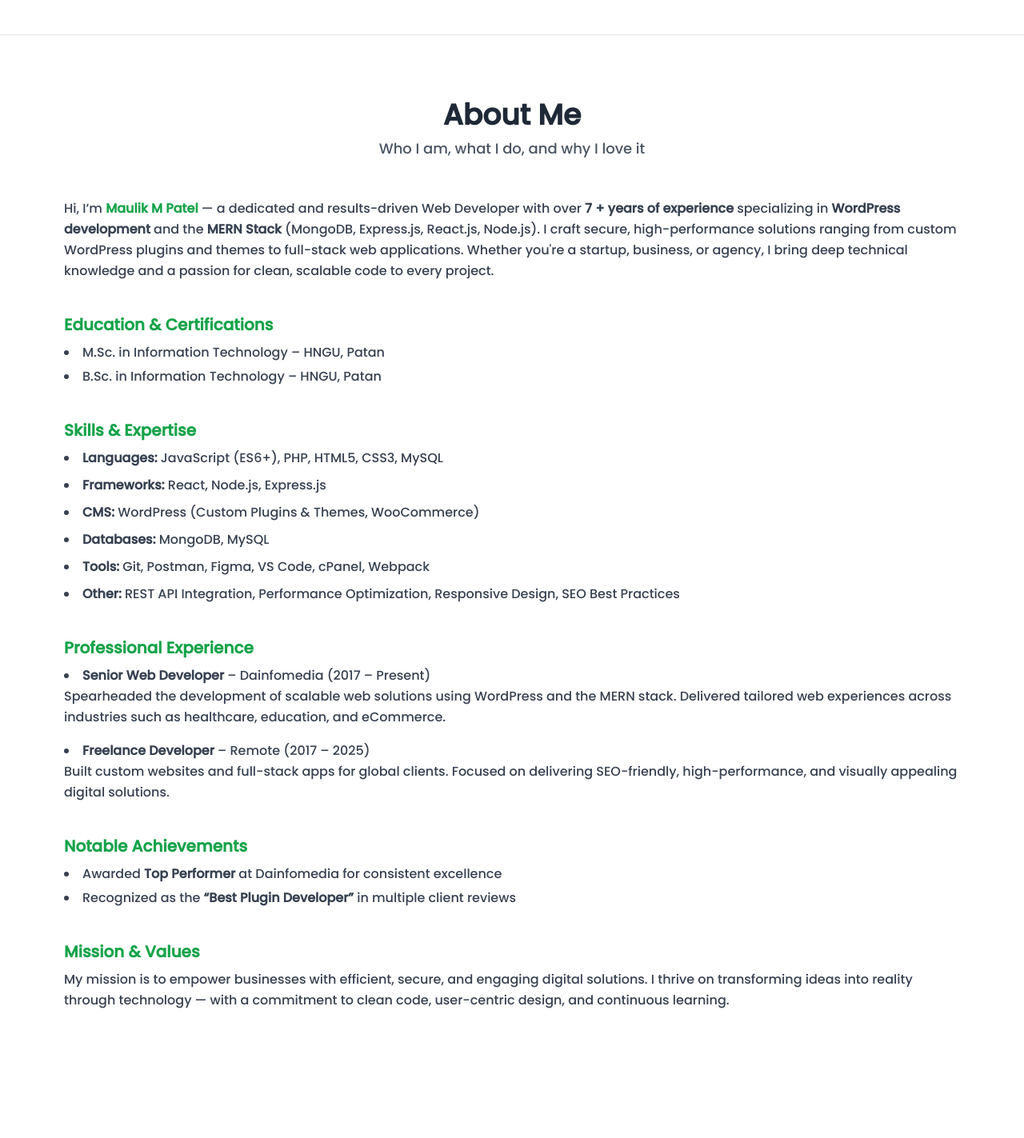
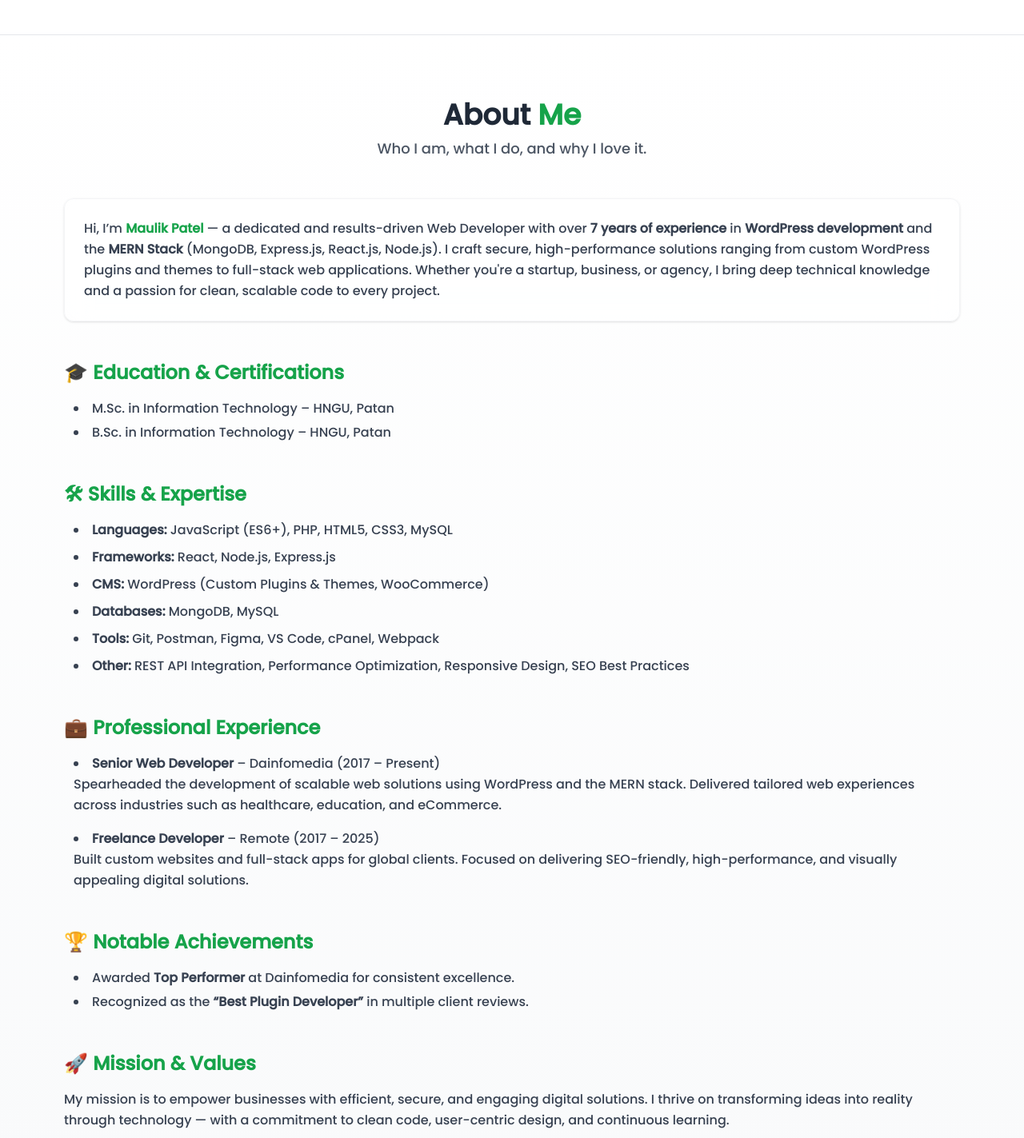
Before and after one commit to devbymaulik/portfolio, a React (Vite) app: page / in a window 1280 px wide. Shown: the part 820-2243 px from the top of the page at 80% size. Built offline with nearby package versions, Linux system fonts and the light colour scheme.

Commit message:
Update My Project Portfolio

```diff
--- a/src/components/About.jsx
+++ b/src/components/About.jsx
@@ -1,48 +1,56 @@
 import React from "react";
+
 function About() {
   return (
     <section
       name="About"
-      className="max-w-screen-2xl container mx-auto px-4 md:px-20 py-20"
+      className="max-w-screen-2xl mx-auto px-4 md:px-20 py-20 bg-gradient-to-b from-white to-gray-50"
     >
+      {/* Header */}
       <div className="text-center mb-12">
-        <h2 className="text-4xl font-extrabold text-gray-800">About Me</h2>
+        <h2 className="text-4xl font-bold text-gray-800">
+          About <span className="text-green-600">Me</span>
+        </h2>
         <p className="text-gray-600 text-lg mt-2">
-          Who I am, what I do, and why I love it
+          Who I am, what I do, and why I love it.
         </p>
       </div>
 
-      <div className="space-y-10 text-gray-700 text-base leading-relaxed">
-        <section>
+      {/* Content Grid */}
+      <div className="space-y-12 text-gray-700 text-base leading-relaxed">
+        {/* Introduction */}
+        <div className="bg-white/60 backdrop-blur-lg rounded-xl shadow p-6 border border-gray-100">
           <p>
-            Hi, I’m <strong className="text-green-600">Maulik M Patel</strong> —
-            a dedicated and results-driven Web Developer with over
-            <strong> 7 + years of experience</strong> specializing in
-            <strong> WordPress development</strong> and the
-            <strong> MERN Stack</strong> (MongoDB, Express.js, React.js,
+            Hi, I’m <strong className="text-green-600">Maulik Patel</strong> — a
+            dedicated and results-driven Web Developer with over{" "}
+            <strong>7 years of experience</strong> in{" "}
+            <strong>WordPress development</strong> and the{" "}
+            <strong>MERN Stack</strong> (MongoDB, Express.js, React.js,
             Node.js). I craft secure, high-performance solutions ranging from
             custom WordPress plugins and themes to full-stack web applications.
             Whether you're a startup, business, or agency, I bring deep
             technical knowledge and a passion for clean, scalable code to every
             project.
           </p>
-        </section>
+        </div>
 
-        <section>
-          <h3 className="text-xl text-green-600 font-semibold mb-2">
-            Education & Certifications
+        {/* Education & Certifications */}
+        <div>
+          <h3 className="text-2xl text-green-600 font-semibold mb-4">
+            🎓 Education & Certifications
           </h3>
-          <ul className="list-disc list-inside space-y-1">
+          <ul className="list-disc list-inside space-y-1 pl-3">
             <li>M.Sc. in Information Technology – HNGU, Patan</li>
             <li>B.Sc. in Information Technology – HNGU, Patan</li>
           </ul>
-        </section>
+        </div>
 
-        <section>
-          <h3 className="text-xl text-green-600 font-semibold mb-2">
-            Skills & Expertise
+        {/* Skills & Expertise */}
+        <div>
+          <h3 className="text-2xl text-green-600 font-semibold mb-4">
+            🛠 Skills & Expertise
           </h3>
-          <ul className="list-disc list-inside space-y-2">
+          <ul className="list-disc list-inside space-y-2 pl-3">
             <li>
               <strong>Languages:</strong> JavaScript (ES6+), PHP, HTML5, CSS3,
               MySQL
@@ -66,13 +74,14 @@ function About() {
               Optimization, Responsive Design, SEO Best Practices
             </li>
           </ul>
-        </section>
+        </div>
 
-        <section>
-          <h3 className="text-xl text-green-600 font-semibold mb-2">
-            Professional Experience
+        {/* Experience */}
+        <div>
+          <h3 className="text-2xl text-green-600 font-semibold mb-4">
+            💼 Professional Experience
           </h3>
-          <ul className="list-disc list-inside space-y-4">
+          <ul className="space-y-4 pl-3 list-disc list-inside">
             <li>
               <strong>Senior Web Developer</strong> – Dainfomedia (2017 –
               Present)
@@ -89,27 +98,29 @@ function About() {
               appealing digital solutions.
             </li>
           </ul>
-        </section>
+        </div>
 
-        <section>
-          <h3 className="text-xl text-green-600 font-semibold mb-2">
-            Notable Achievements
+        {/* Achievements */}
+        <div>
+          <h3 className="text-2xl text-green-600 font-semibold mb-4">
+            🏆 Notable Achievements
           </h3>
-          <ul className="list-disc list-inside space-y-1">
+          <ul className="list-disc list-inside space-y-1 pl-3">
             <li>
               Awarded <strong>Top Performer</strong> at Dainfomedia for
-              consistent excellence
+              consistent excellence.
             </li>
             <li>
               Recognized as the <strong>“Best Plugin Developer”</strong> in
-              multiple client reviews
+              multiple client reviews.
             </li>
           </ul>
-        </section>
+        </div>
 
-        <section>
-          <h3 className="text-xl text-green-600 font-semibold mb-2">
-            Mission & Values
+        {/* Mission */}
+        <div>
+          <h3 className="text-2xl text-green-600 font-semibold mb-4">
+            🚀 Mission & Values
           </h3>
           <p>
             My mission is to empower businesses with efficient, secure, and
@@ -117,7 +128,7 @@ function About() {
             reality through technology — with a commitment to clean code,
             user-centric design, and continuous learning.
           </p>
-        </section>
+        </div>
       </div>
     </section>
   );
--- a/src/components/Contact.jsx
+++ b/src/components/Contact.jsx
@@ -27,9 +27,10 @@ function Contact() {
       className="max-w-screen-xl mx-auto px-4 md:px-20 py-20"
     >
       <div className="text-center mb-12">
-        <h2 className="text-4xl font-bold text-gray-800 dark:text-white">
-          Let’s Connect
+        <h2 className="text-4xl font-bold text-gray-800">
+          Let’s <span className="text-green-600">Connect</span>
         </h2>
+
         <p className="text-gray-600 dark:text-gray-300 mt-3 text-lg">
           Whether you have a project idea, job opportunity, or just want to say
           hello — I'm always open!
--- a/src/components/Experiance.jsx
+++ b/src/components/Experiance.jsx
@@ -66,38 +66,41 @@ function Experience() {
   ];
 
   return (
-    <div
+    <section
       name="Experience"
-      className="max-w-screen-2xl container mx-auto px-4 md:px-20 py-20"
+      className="w-full bg-gradient-to-br from-gray-100 to-white py-20"
     >
+      <div className="max-w-screen-2xl mx-auto px-4 md:px-20">
+        {/* Header */}
         <div className="text-center mb-12">
-        <h2 className="text-4xl font-extrabold text-gray-800">
-          {" "}
-          My Experience
+          <h2 className="text-4xl font-bold text-gray-800">
+            My <span className="text-green-600">Experience</span>
           </h2>
-        <p className="text-gray-500 mt-2 text-lg">
-          Over <strong>7+ years</strong> working with diverse technologies
+          <p className="text-gray-500 text-lg">
+            Over <strong>7+ years</strong> of experience working with web
+            technologies
           </p>
         </div>
 
-      <div className="space-y-10">
+        {/* Skills Grid */}
+        <div className="space-y-16">
           {skills.map((group, index) => (
             <div key={index}>
-            <h2 className="text-2xl font-semibold mb-4 text-gray-700 border-l-4 border-blue-500 pl-3">
+              <h3 className="text-xl font-semibold mb-4 text-gray-700 border-l-4 border-blue-500 pl-4">
                 {group.category}
-            </h2>
+              </h3>
               <div className="grid grid-cols-2 sm:grid-cols-3 md:grid-cols-4 lg:grid-cols-5 gap-6">
                 {group.items.map(({ id, logo, name }) => (
                   <div
                     key={id}
-                  className="bg-white bg-opacity-30 backdrop-blur-md border border-gray-200 rounded-xl shadow-lg p-5 flex flex-col items-center justify-center hover:scale-105 transition duration-300"
+                    className="bg-white/50 backdrop-blur-lg border border-gray-200 rounded-2xl shadow-md p-5 flex flex-col items-center transition-transform duration-300 hover:scale-105 hover:shadow-lg"
                   >
                     <img
                       src={logo}
                       alt={name}
                       className="w-16 h-16 object-contain mb-3"
                     />
-                  <p className="text-gray-800 font-medium text-center">
+                    <p className="text-gray-800 font-medium text-center text-sm">
                       {name}
                     </p>
                   </div>
@@ -107,6 +110,8 @@ function Experience() {
           ))}
         </div>
       </div>
+    </section>
   );
 }
+
 export default Experience;
--- a/src/components/PortFolio.jsx
+++ b/src/components/PortFolio.jsx
@@ -240,8 +240,8 @@ export default function Portfolio() {
   return (
     <section name="Portfolio" className="max-w-screen-2xl mx-auto px-6 py-20">
       <div className="text-center mb-16">
-        <h2 className="text-5xl font-bold text-gray-900 tracking-tight">
-          My Project Portfolio
+        <h2 className="text-4xl font-bold text-gray-800">
+          My Project <span className="text-green-600">Portfolio</span>
         </h2>
         <p className="text-gray-500 text-lg mt-3">
           Filter by category to explore apps and plugins built using React,
```
Lines whose indentation alone changed are shown as unchanged.
